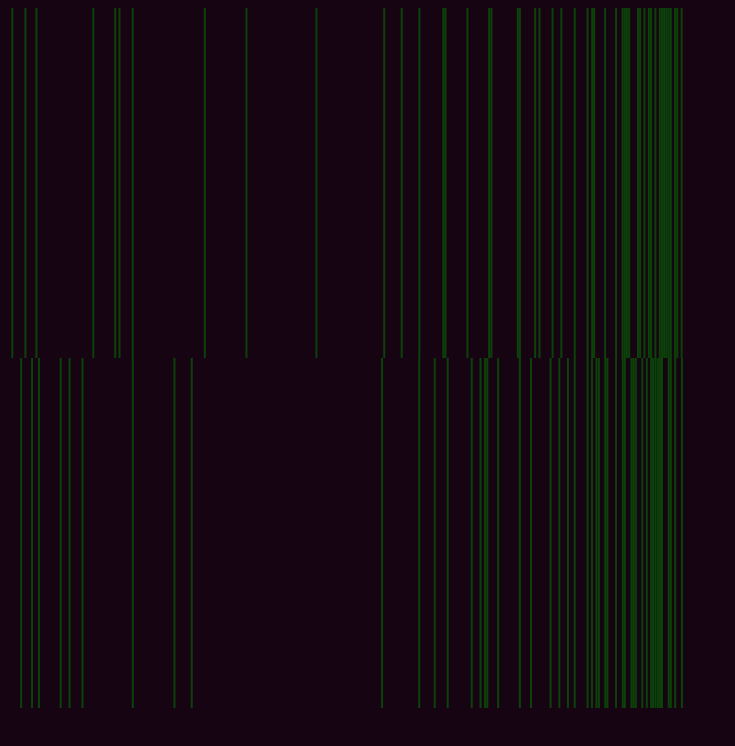
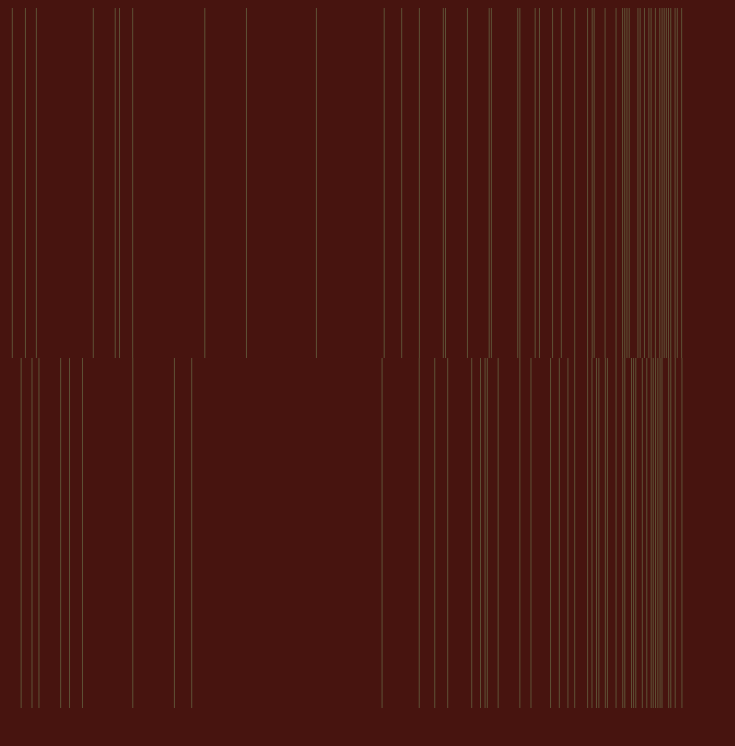
Before and after one commit to cotterjk/stoplight, a plain HTML site: page from-click-display.html in a window 1280 px wide. Shown: the whole page, without its empty margins (0-735 px from the left). Drawn offline with nearby package versions, Linux system fonts and the light colour scheme.

Commit message:
Updated d3.js renderer to work with a subset of my times

```diff
--- a/from-click-display.html
+++ b/from-click-display.html
@@ -4,7 +4,7 @@
 
 body {
       font: 10px sans-serif;
-      background-color: #170413;
+      background-color: #47140f;
 }
 
 .axis path,
@@ -55,9 +55,9 @@ d3.tsv("lights_times_sample.tsv", function(error, data) {
       .data(data)
       .enter().append("line")
       .attr("class", "point")
-      .attr("stroke-width", 2)
-      .attr("stroke-opacity", 0.5)
-      .attr("stroke", "green")
+      .attr("stroke-width", .3)
+      .attr("stroke-opacity", 0.9)
+      .attr("stroke", "#a3fca2")
       .attr("x1", function(d) {
           //Gotta coerce from string (in "Time column") to actual Date object
           temp_date = new Date(d.Time);
```
